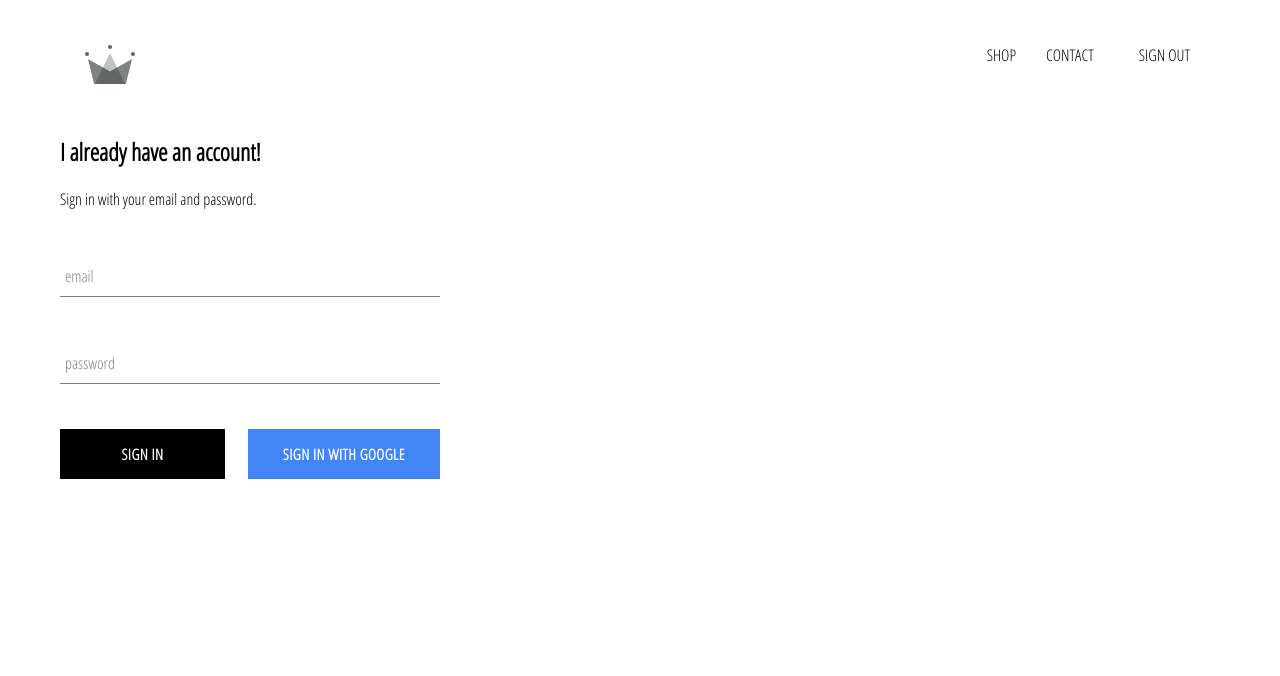
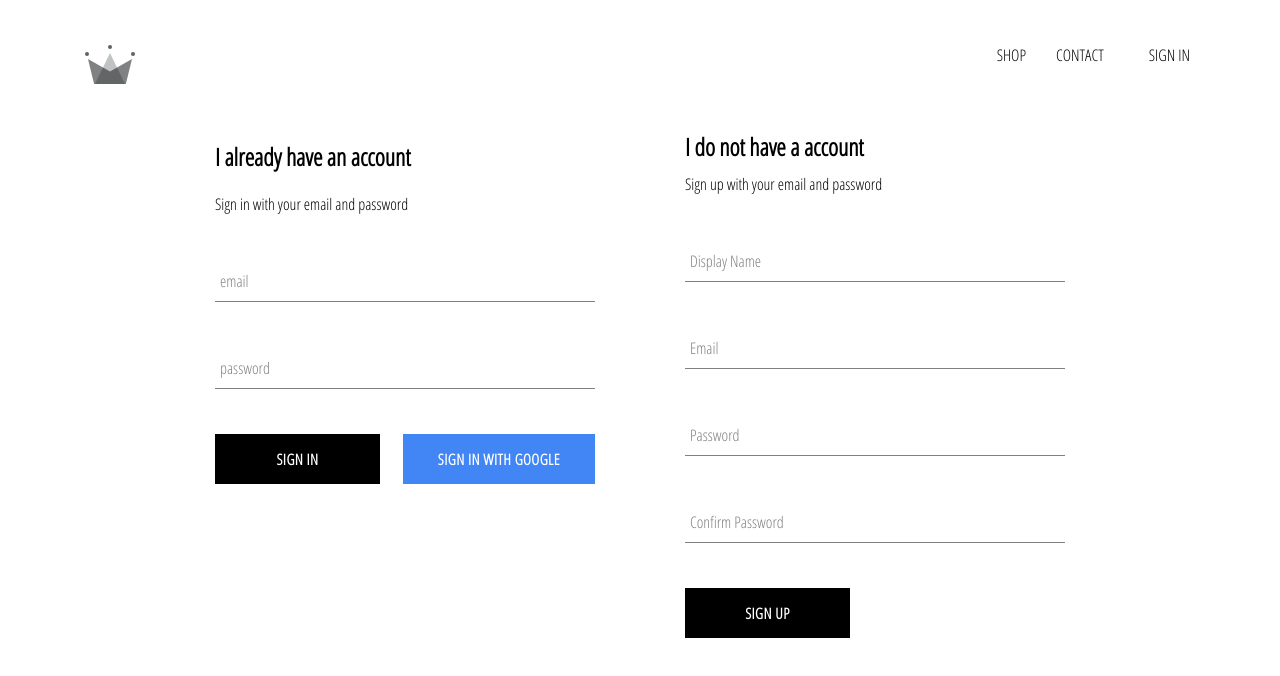
Before and after one commit to CastroFabio/better-clothing, a React (Create React App) app: page /signin in a window 1280 px wide. Shown: the top 676 px of the page. Built offline with nearby package versions, Linux system fonts and the light colour scheme; no server answers.

Commit message:
implemented firebase utils, included ability to store authenticated users into our firestore database

```diff
--- a/src/App.js
+++ b/src/App.js
@@ -1,12 +1,13 @@
 import React from 'react';
 import { Switch, Route } from 'react-router-dom';
+
 import './App.css';
 
 import HomePage from './pages/homepage/homepage.component';
 import ShopPage from './pages/shop/shop.component';
 import SignInAndSignUpPage from './pages/sign-in-and-sign-up/sign-in-and-sign-up.component';
 import Header from './components/header/header.component';
-import { auth } from './firebase/firebase.utils';
+import { auth, createUserProfileDocument } from './firebase/firebase.utils';
 
 class App extends React.Component {
   constructor() {
@@ -14,15 +15,30 @@
 
     this.state = {
       currentUser: null
-    }
+    };
   }
 
-  unsubscribeFromAuth = null
+  unsubscribeFromAuth = null;
 
   componentDidMount() {
-    this.unsubscribeFromAuth = auth.onAuthStateChanged(user => {
-      this.setState({ currentUser: user });
-    })
+    this.unsubscribeFromAuth = auth.onAuthStateChanged(async userAuth => {
+      if (userAuth) {
+        const userRef = await createUserProfileDocument(userAuth);
+
+        userRef.onSnapshot(snapShot => {
+          this.setState({
+            currentUser: {
+              id: snapShot.id,
+              ...snapShot.data()
+            }
+          });
+          console.log(this.state)
+        });
+      } else {
+
+        this.setState({ currentUser: userAuth });
+      }
+    });
   }
 
   componentWillUnmount() {
@@ -38,8 +54,8 @@
           <Route path='/shop' component={ShopPage} />
           <Route path='/signin' component={SignInAndSignUpPage} />
         </Switch>
-      </div >
-    )
+      </div>
+    );
   }
 }
 
--- a/src/components/header/header.component.jsx
+++ b/src/components/header/header.component.jsx
@@ -24,7 +24,7 @@
                         </div>
                         :
                         <Link className='option' to='/signin'>
-                            SIGN OUT
+                            SIGN IN
                         </Link>
                 }
             </Link>
--- a/src/components/sign-in/sign-in.component.jsx
+++ b/src/components/sign-in/sign-in.component.jsx
@@ -1,59 +1,72 @@
-import React from "react";
-import FormInput from "../form-input/form-input.component";
-import CustomButton from "../custom-button/custom-button.component";
+import React from 'react';
 
-import { signInWithGoogle } from "../../firebase/firebase.utils";
+import FormInput from '../form-input/form-input.component';
+import CustomButton from '../custom-button/custom-button.component';
+
+import { auth, signInWithGoogle } from '../../firebase/firebase.utils';
 
 import './sign-in.styles.scss';
 
 class SignIn extends React.Component {
     constructor(props) {
         super(props);
+
         this.state = {
             email: '',
             password: ''
-        }
+        };
     }
 
-    handleSubmit = event => {
+    handleSubmit = async event => {
         event.preventDefault();
-        this.setState({ email: '', password: '' })
-    }
+
+        const { email, password } = this.state;
+        try {
+            await auth.signInWithEmailAndPassword(email, password);
+            this.setState({ email: '', password: '' });
+        } catch (error) {
+            console.log(error)
+        }
+    };
 
     handleChange = event => {
         const { value, name } = event.target;
-        this.setState({ [name]: value })
-    }
+
+        this.setState({ [name]: value });
+    };
 
     render() {
         return (
-            <div className="sign-in">
-                <h2>I already have an account!</h2>
-                <span>Sign in with your email and password.</span>
+            <div className='sign-in'>
+                <h2>I already have an account</h2>
+                <span>Sign in with your email and password</span>
 
                 <form onSubmit={this.handleSubmit}>
                     <FormInput
                         name='email'
-                        type="email"
+                        type='email'
+                        handleChange={this.handleChange}
                         value={this.state.email}
-                        handleChange={this.handleChange}
                         label='email'
-                        required />
+                        required
+                    />
                     <FormInput
                         name='password'
-                        type="password"
+                        type='password'
                         value={this.state.password}
                         handleChange={this.handleChange}
                         label='password'
-                        required />
-
+                        required
+                    />
                     <div className='buttons'>
-                        <CustomButton type="submit">Sign in</CustomButton>
-                        <CustomButton onClick={signInWithGoogle} isGoogleSignIn>Sign in with Google</CustomButton>
+                        <CustomButton type='submit'> Sign in </CustomButton>
+                        <CustomButton onClick={signInWithGoogle} isGoogleSignIn>
+                            Sign in with Google
+                        </CustomButton>
                     </div>
                 </form>
             </div>
-        )
+        );
     }
 }
 
--- /dev/null
+++ b/src/components/sign-up/sign-up.component.jsx
@@ -0,0 +1,103 @@
+import React from 'react';
+
+import FormInput from '../form-input/form-input.component';
+import CustomButton from '../custom-button/custom-button.component';
+
+import { auth, createUserProfileDocument } from '../../firebase/firebase.utils';
+
+import './sign-up.styles.scss';
+
+class SignUp extends React.Component {
+    constructor() {
+        super();
+
+        this.state = {
+            displayName: '',
+            email: '',
+            password: '',
+            confirmPassword: ''
+        };
+    }
+
+    handleSubmit = async event => {
+        event.preventDefault();
+
+        const { displayName, email, password, confirmPassword } = this.state;
+
+        if (password !== confirmPassword) {
+            alert("passwords don't match");
+            return;
+        }
+
+        try {
+            const { user } = await auth.createUserWithEmailAndPassword(
+                email,
+                password
+            );
+
+            await createUserProfileDocument(user, { displayName });
+
+            this.setState({
+                displayName: '',
+                email: '',
+                password: '',
+                confirmPassword: ''
+            });
+        } catch (error) {
+            console.error(error);
+        }
+    };
+
+    handleChange = event => {
+        const { name, value } = event.target;
+
+        this.setState({ [name]: value });
+    };
+
+    render() {
+        const { displayName, email, password, confirmPassword } = this.state;
+        return (
+            <div className='sign-up'>
+                <h2 className='title'>I do not have a account</h2>
+                <span>Sign up with your email and password</span>
+                <form className='sign-up-form' onSubmit={this.handleSubmit}>
+                    <FormInput
+                        type='text'
+                        name='displayName'
+                        value={displayName}
+                        onChange={this.handleChange}
+                        label='Display Name'
+                        required
+                    />
+                    <FormInput
+                        type='email'
+                        name='email'
+                        value={email}
+                        onChange={this.handleChange}
+                        label='Email'
+                        required
+                    />
+                    <FormInput
+                        type='password'
+                        name='password'
+                        value={password}
+                        onChange={this.handleChange}
+                        label='Password'
+                        required
+                    />
+                    <FormInput
+                        type='password'
+                        name='confirmPassword'
+                        value={confirmPassword}
+                        onChange={this.handleChange}
+                        label='Confirm Password'
+                        required
+                    />
+                    <CustomButton type='submit'>SIGN UP</CustomButton>
+                </form>
+            </div>
+        );
+    }
+}
+
+export default SignUp;
--- /dev/null
+++ b/src/components/sign-up/sign-up.styles.scss
@@ -0,0 +1,9 @@
+.sign-up {
+  display: flex;
+  flex-direction: column;
+  width: 380px;
+
+  .title {
+    margin: 10px 0;
+  }
+}
--- a/src/firebase/firebase.utils.js
+++ b/src/firebase/firebase.utils.js
@@ -1,10 +1,6 @@
-import { initializeApp } from "@firebase/app";
-import { getAuth, GoogleAuthProvider, signInWithPopup } from "firebase/auth";
-import { getFirestore } from 'firebase/firestore';
 import firebase from 'firebase/compat/app';
+import 'firebase/compat/firestore';
 import 'firebase/compat/auth';
-import "firebase/firestore";
-import "firebase/auth";
 
 const config = {
     apiKey: "AIzaSyDSe6dS5OdpnoAO0pVjLY3BA4ZxO88qzPw",
@@ -16,14 +12,38 @@
     measurementId: "G-3TRSDJ3LJ4"
 };
 
-initializeApp(config);
+export const createUserProfileDocument = async (userAuth, additionalData) => {
+    if (!userAuth) return;
 
-export const auth = getAuth();
-export const firestore = getFirestore();
+    const userRef = firestore.doc(`users/${userAuth.uid}`);
 
-const provider = new GoogleAuthProvider();
-provider.setCustomParameters({ prompt: "select_account" });
+    const snapShot = await userRef.get();
 
-export const signInWithGoogle = () => signInWithPopup(auth, provider);
+    if (!snapShot.exists) {
+        const { displayName, email } = userAuth;
+        const createdAt = new Date();
+
+        try {
+            await userRef.set({
+                displayName,
+                email,
+                createdAt,
+                ...additionalData
+            })
+        } catch (error) {
+            console.log('error creating user', error.message);
+        }
+    }
+    return userRef;
+}
+
+firebase.initializeApp(config);
+
+export const auth = firebase.auth();
+export const firestore = firebase.firestore();
+
+const provider = new firebase.auth.GoogleAuthProvider();
+provider.setCustomParameters({ prompt: 'select_account' });
+export const signInWithGoogle = (() => auth.signInWithPopup(provider));
 
 export default firebase;
--- a/src/pages/sign-in-and-sign-up/sign-in-and-sign-up.component.jsx
+++ b/src/pages/sign-in-and-sign-up/sign-in-and-sign-up.component.jsx
@@ -1,11 +1,15 @@
-import React from "react";
-import SignIn from "../../components/sign-in/sign-in.component";
+import React from 'react';
+
+import SignIn from '../../components/sign-in/sign-in.component';
+import SignUp from '../../components/sign-up/sign-up.component';
 
 import './sign-in-and-sign-up.styles.scss';
 
 const SignInAndSignUpPage = () => (
     <div className='sign-in-and-sign-up'>
-        <SignIn/>
+        <SignIn />
+        <SignUp />
     </div>
 );
+
 export default SignInAndSignUpPage;
--- a/src/pages/sign-in-and-sign-up/sign-in-and-sign-up.styles.scss
+++ b/src/pages/sign-in-and-sign-up/sign-in-and-sign-up.styles.scss
@@ -0,0 +1,6 @@
+.sign-in-and-sign-up {
+  width: 850px;
+  display: flex;
+  justify-content: space-between;
+  margin: 30px auto;
+}
```
